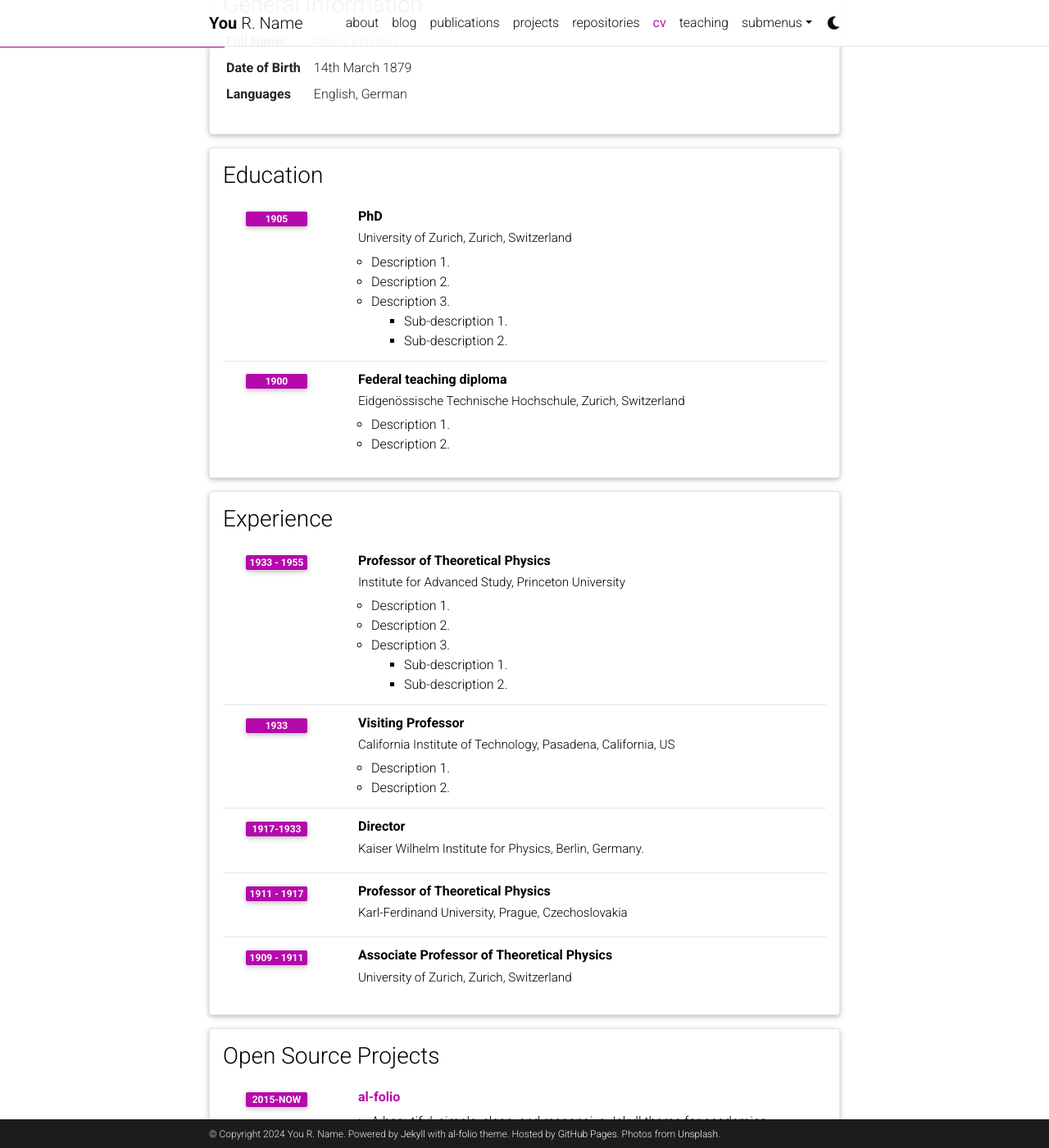
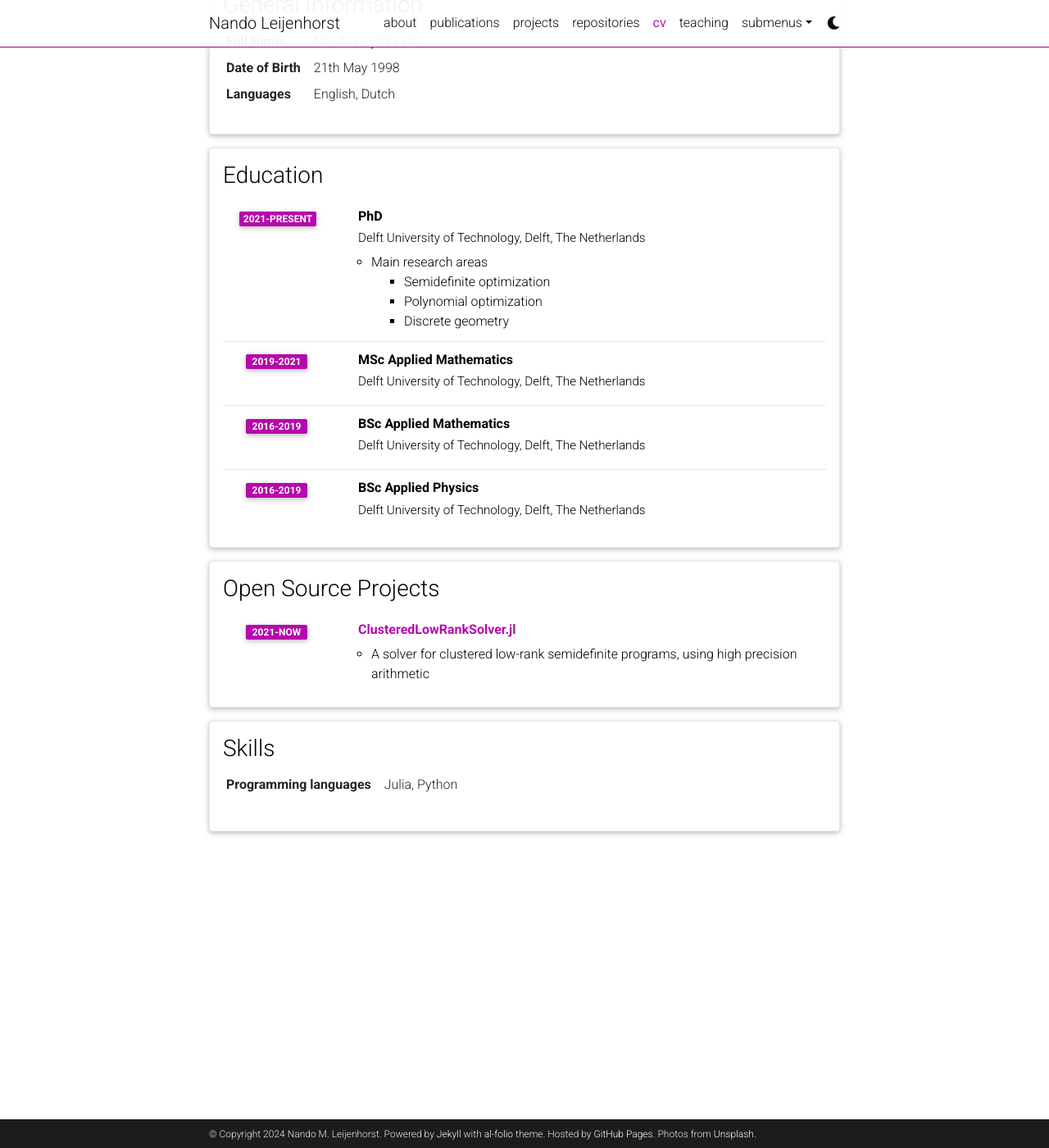
Before and after one commit to nanleij/nanleij.github.io, a Jekyll site: the page built from other_pages_template/cv.md, in a window 1280 px wide and 1400 px high, scrolled down 213 px. Shown: the whole window at 82% size. Built offline with Jekyll 4.4.1, drawn with Linux system fonts in a browser that asks for light colours; full-size pictures stand in for the smaller copies a plugin makes; comment, search, counter and statistics services are not loaded; a style sheet for code colours, icons or effects is not loaded; some of the changed text lies outside the part shown.

Commit message:
Add data

```diff
--- a/_config.yml
+++ b/_config.yml
@@ -2,24 +2,24 @@
 # Site settings
 # -----------------------------------------------------------------------------
 
-title: blank # the website title (if blank, full name will be used instead)
-first_name: You
-middle_name: R.
-last_name: Name
-email: you@example.com
+title: Nando Leijenhorst # the website title (if blank, full name will be used instead)
+first_name: Nando
+middle_name: M.
+last_name: Leijenhorst
+email: n.m.leijenhorst@tudelft.nl
 description: > # the ">" symbol means to ignore newlines until "footer_text:"
   A simple, whitespace theme for academics. Based on [*folio](https://github.com/bogoli/-folio) design.
 footer_text: >
   Powered by <a href="https://jekyllrb.com/" target="_blank">Jekyll</a> with <a href="https://github.com/alshedivat/al-folio">al-folio</a> theme.
   Hosted by <a href="https://pages.github.com/" target="_blank">GitHub Pages</a>.
   Photos from <a href="https://unsplash.com" target="_blank">Unsplash</a>.
-keywords: jekyll, jekyll-theme, academic-website, portfolio-website  # add your own keywords or leave empty
+keywords: #jekyll, jekyll-theme, academic-website, portfolio-website  # add your own keywords or leave empty
 
 lang: en # the language of your site (for example: en, fr, cn, ru, etc.)
-icon: ⚛️  # the emoji used as the favicon (alternatively, provide image name in /assets/img/)
+icon: #⚛️  # the emoji used as the favicon (alternatively, provide image name in /assets/img/)
 
-url: https://alshedivat.github.io # the base hostname & protocol for your site
-baseurl: /al-folio # the subpath of your site, e.g. /blog/
+url: https://nanleij.github.io # the base hostname & protocol for your site
+baseurl:  # the subpath of your site, e.g. /blog/
 last_updated: false # set to true if you want to display last updated in the footer
 impressum_path:  # set to path to include impressum link in the footer, use the same path as permalink in a page, helps to conform with EU GDPR
 
@@ -71,7 +71,7 @@ og_image: # The site-wide (default for all links) Open Graph preview image
 # Social integration
 # -----------------------------------------------------------------------------
 
-github_username: # your GitHub user name
+github_username: nanleij # your GitHub user name
 gitlab_username: # your GitLab user name
 twitter_username: # your Twitter handle
 mastodon_username: # your mastodon instance+username in the format instance.tld/@username
@@ -122,67 +122,67 @@ bing_site_verification:  # out your bing-site-verification ID (Bing Webmaster)
 # Blog
 # -----------------------------------------------------------------------------
 
-blog_name: al-folio # blog_name will be displayed in your blog page
-blog_nav_title: blog # your blog must have a title for it to be displayed in the nav bar
-blog_description: a simple whitespace theme for academics
-permalink: /blog/:year/:title/
+# blog_name: al-folio # blog_name will be displayed in your blog page
+# blog_nav_title: blog # your blog must have a title for it to be displayed in the nav bar
+# blog_description: a simple whitespace theme for academics
+# permalink: /blog/:year/:title/
 
-# Pagination
-pagination:
-  enabled: true
+# # Pagination
+# pagination:
+#   enabled: true
 
-related_blog_posts:
-  enabled: true
-  max_related: 5
+# related_blog_posts:
+#   enabled: true
+#   max_related: 5
 
-# Giscus comments (RECOMMENDED)
-# Follow instructions on https://giscus.app/ to setup for your repo to fill out
-# the information below.
-giscus:
-  repo: alshedivat/al-folio      # <your-github-user-name>/<your-github-repo-name>
-  repo_id: MDEwOlJlcG9zaXRvcnk2MDAyNDM2NQ==
-  category: Comments             # name of the category under which discussions will be created
-  category_id: DIC_kwDOA5PmLc4CTBt6
-  mapping: title                 # identify discussions by post title
-  strict: 1                      # use strict identification mode
-  reactions_enabled: 1           # enable (1) or disable (0) emoji reactions
-  input_position: bottom         # whether to display input form below (bottom) or above (top) the comments
-  theme: preferred_color_scheme  # name of the color scheme (preferred works well with al-folio light/dark mode)
-  emit_metadata: 0
-  lang: en
+# # Giscus comments (RECOMMENDED)
+# # Follow instructions on https://giscus.app/ to setup for your repo to fill out
+# # the information below.
+# giscus:
+#   repo: alshedivat/al-folio      # <your-github-user-name>/<your-github-repo-name>
+#   repo_id: MDEwOlJlcG9zaXRvcnk2MDAyNDM2NQ==
+#   category: Comments             # name of the category under which discussions will be created
+#   category_id: DIC_kwDOA5PmLc4CTBt6
+#   mapping: title                 # identify discussions by post title
+#   strict: 1                      # use strict identification mode
+#   reactions_enabled: 1           # enable (1) or disable (0) emoji reactions
+#   input_position: bottom         # whether to display input form below (bottom) or above (top) the comments
+#   theme: preferred_color_scheme  # name of the color scheme (preferred works well with al-folio light/dark mode)
+#   emit_metadata: 0
+#   lang: en
 
-# Disqus comments (DEPRECATED)
-disqus_shortname: al-folio # put your disqus shortname
-# https://help.disqus.com/en/articles/1717111-what-s-a-shortname
+# # Disqus comments (DEPRECATED)
+# disqus_shortname: al-folio # put your disqus shortname
+# # https://help.disqus.com/en/articles/1717111-what-s-a-shortname
 
-# External sources.
-# If you have blog posts published on medium.com or other external sources,
-# you can display them in your blog by adding a link to the RSS feed.
-external_sources:
-  - name: medium.com
-    rss_url: https://medium.com/@al-folio/feed
+# # External sources.
+# # If you have blog posts published on medium.com or other external sources,
+# # you can display them in your blog by adding a link to the RSS feed.
+# external_sources:
+#   - name: medium.com
+#     rss_url: https://medium.com/@al-folio/feed
 
 # -----------------------------------------------------------------------------
 # Collections
 # -----------------------------------------------------------------------------
 
-collections:
-  news:
-    defaults:
-      layout: post
-    output: true
-    permalink: /news/:path/
-  projects:
-    output: true
-    permalink: /projects/:path/
+# collections:
+#   news:
+#     defaults:
+#       layout: post
+#     output: true
+#     permalink: /news/:path/
+#   projects:
+#     output: true
+#     permalink: /projects/:path/
 
 announcements:
-  enabled: true
+  enabled: false
   scrollable: true # adds a vertical scroll bar if there are more than 3 news items
   limit: 5 # leave blank to include all the news in the `_news` folder
 
 latest_posts:
-  enabled: true
+  enabled: false
   scrollable: true # adds a vertical scroll bar if there are more than 3 new posts items
   limit: 3 # leave blank to include all the blog posts
 
@@ -270,8 +270,8 @@ display_tags: ['formatting', 'images', 'links', 'math', 'code'] # this tags will
 
 scholar:
 
-  last_name: [Einstein]
-  first_name: [Albert, A.]
+  last_name: [Leijenhorst]
+  first_name: [Nando, N.M.]
 
   style: apa
   locale: en
--- a/_data/cv.yml
+++ b/_data/cv.yml
@@ -2,96 +2,56 @@
   type: map
   contents:
     - name: Full Name
-      value: Albert Einstein
+      value: Nando Leijenhorst
     - name: Date of Birth
-      value: 14th March 1879
+      value: 21th May 1998
     - name: Languages
-      value: English, German
+      value: English, Dutch
 
 - title: Education
   type: time_table
   contents:
     - title: PhD
-      institution: University of Zurich, Zurich, Switzerland
-      year: 1905
+      institution: Delft University of Technology, Delft, The Netherlands
+      year: 2021-present
       description:
-        - Description 1.
-        - Description 2.
-        - title: Description 3.
+        - title: Main research areas
           contents:
-            - Sub-description 1.
-            - Sub-description 2.
-    - title: Federal teaching diploma
-      institution: Eidgenössische Technische Hochschule, Zurich, Switzerland
-      year: 1900
-      description:
-        - Description 1.
-        - Description 2.
-
-- title: Experience
-  type: time_table
-  contents:
-    - title: Professor of Theoretical Physics
-      institution: Institute for Advanced Study, Princeton University
-      year: 1933 - 1955
-      description:
-        - Description 1.
-        - Description 2.
-        - title: Description 3.
-          contents:
-            - Sub-description 1.
-            - Sub-description 2.
-    - title: Visiting Professor
-      institution: California Institute of Technology, Pasadena, California, US
-      year: 1933
-      description:
-        - Description 1.
-        - Description 2.
-
-    - title: Director
-      institution: Kaiser Wilhelm Institute for Physics, Berlin, Germany.
-      year: 1917-1933
-
-    - title: Professor of Theoretical Physics
-      institution: Karl-Ferdinand University, Prague, Czechoslovakia
-      year: 1911 - 1917
-      description:
-
-    - title: Associate Professor of Theoretical Physics
-      institution: University of Zurich, Zurich, Switzerland
-      year: 1909 - 1911
+            - Semidefinite optimization
+            - Polynomial optimization
+            - Discrete geometry
+    - title: MSc Applied Mathematics
+      institution: Delft University of Technology, Delft, The Netherlands
+      year: 2019-2021
+    - title: BSc Applied Mathematics
+      institution: Delft University of Technology, Delft, The Netherlands
+      year: 2016-2019
+    - title: BSc Applied Physics
+      institution: Delft University of Technology, Delft, The Netherlands
+      year: 2016-2019
 
 - title: Open Source Projects
   type: time_table
   contents:
-    - title: <a href="https://github.com/alshedivat/al-folio">al-folio</a>
-      year: 2015-now
-      description: A beautiful, simple, clean, and responsive Jekyll theme for academics.
+    - title: <a href="https://github.com/nanleij/ClusteredLowRankSolver.jl">ClusteredLowRankSolver.jl</a>
+      year: 2021-now
+      description: A solver for clustered low-rank semidefinite programs, using high precision arithmetic
 
-- title: Honors and Awards
-  type: time_table
+# - title: Academic Interests
+#   type: list
+#   contents:
+#     - Semidefinite programming
+#     - Discrete geometry
+
+- title: Skills
+  type: map
   contents:
-    - year: 1921
-      items:
-        - Nobel Prize in Physics
-        - Matteucci Medal
-    - year: 2029
-      items:
-        - Max Planck Medal
+    - name: Programming languages
+      value: Julia, Python
+    - name:
 
-- title: Academic Interests
-  type: nested_list
-  contents:
-    - title: Topic 1.
-      items:
-        - Description 1.
-        - Description 2.
-    - title: Topic 2.
-      items:
-        - Description 1.
-        - Description 2.
 
-- title: Other Interests
-  type: list
-  contents:
-    - <u>Hobbies:</u> Hobby 1, Hobby 2, etc.
+# - title: Other Interests
+#   type: list
+#   contents:
+#     - <u>Hobbies:</u> Reading, Woodcarving,
```
Also changed, not shown: _bibliography/papers.bib (+24 -82 lines), _data/coauthors.yml (+8 -32 lines), _news/announcement_1.md (deleted, +0 -8 lines), _news/announcement_2.md (deleted, +0 -32 lines), _news/announcement_3.md (deleted, +0 -8 lines), _pages/about.md (+13 -13 lines), _pages/publications.md (+1 -1 lines), assets/img/profielfoto.jpg (added), other_pages_template/cv.md (renamed from _pages/cv.md), other_pages_template/dropdown.md (renamed from _pages/dropdown.md), other_pages_template/projects.md (renamed from _pages/projects.md), other_pages_template/repositories.md (renamed from _pages/repositories.md), other_pages_template/teaching.md (renamed from _pages/teaching.md), 1 other file.
